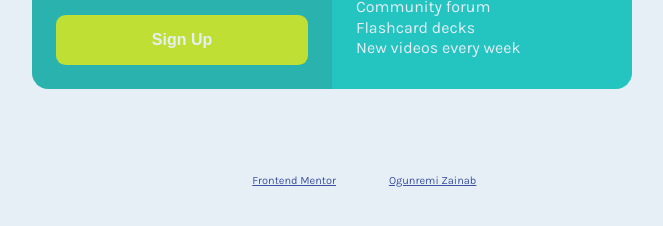
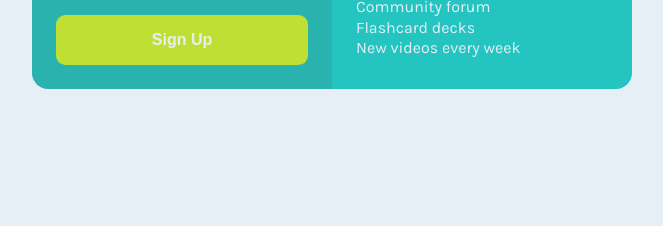
Before and after one commit to OgunremiZainab/single-grid-component, a plain HTML site: page index.html in a window 1280 px wide. Shown: the part 432-658 px from the top of the page, without its empty margins (308-971 px from the left). Drawn offline with Linux system fonts and the light colour scheme.

Commit message:
Update index.html

```diff
--- a/index.html
+++ b/index.html
@@ -7,10 +7,6 @@
   <link href="https://fonts.googleapis.com/css2?family=Karla:wght@400;700&display=swap" rel="stylesheet">
   <link rel="stylesheet" href="styles.css">
   <title>Frontend Mentor | Single Price Grid Component</title>
-  <style>
-    .attribution { font-size: 11px; text-align: center; }
-    .attribution a { color: hsl(228, 45%, 44%); }
-  </style>
 </head>
 <body>
   <main>
@@ -41,12 +37,5 @@
 </div>
 </div>
   </main>
-
-  <footer>
-    <p class="attribution">
-      Challenge by <a href="https://www.frontendmentor.io?ref=challenge" target="_blank">Frontend Mentor</a>.
-      Coded by <a href="https://www.frontendmentor.io/profile/OgunremiZainab" target="_blank">Ogunremi Zainab</a>.
-    </p>
-  </footer>
 </body>
 </html>
```
